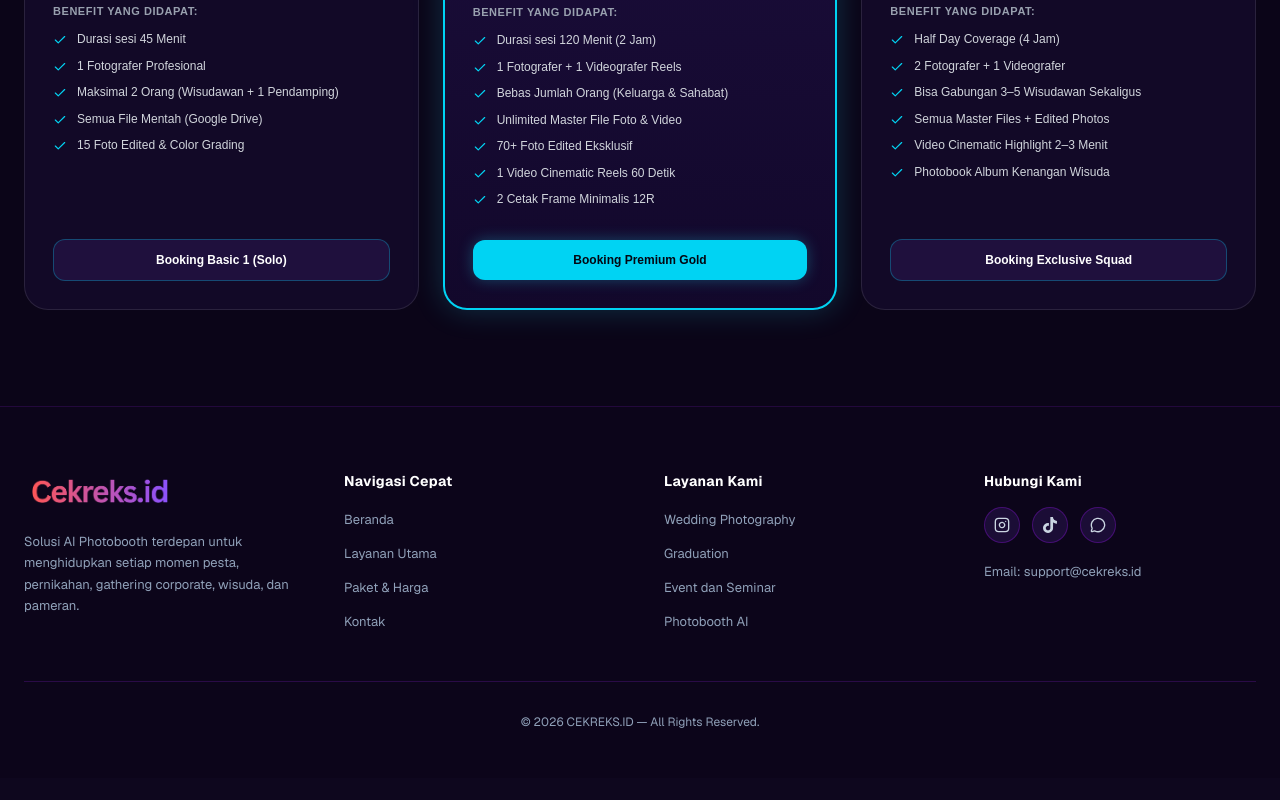
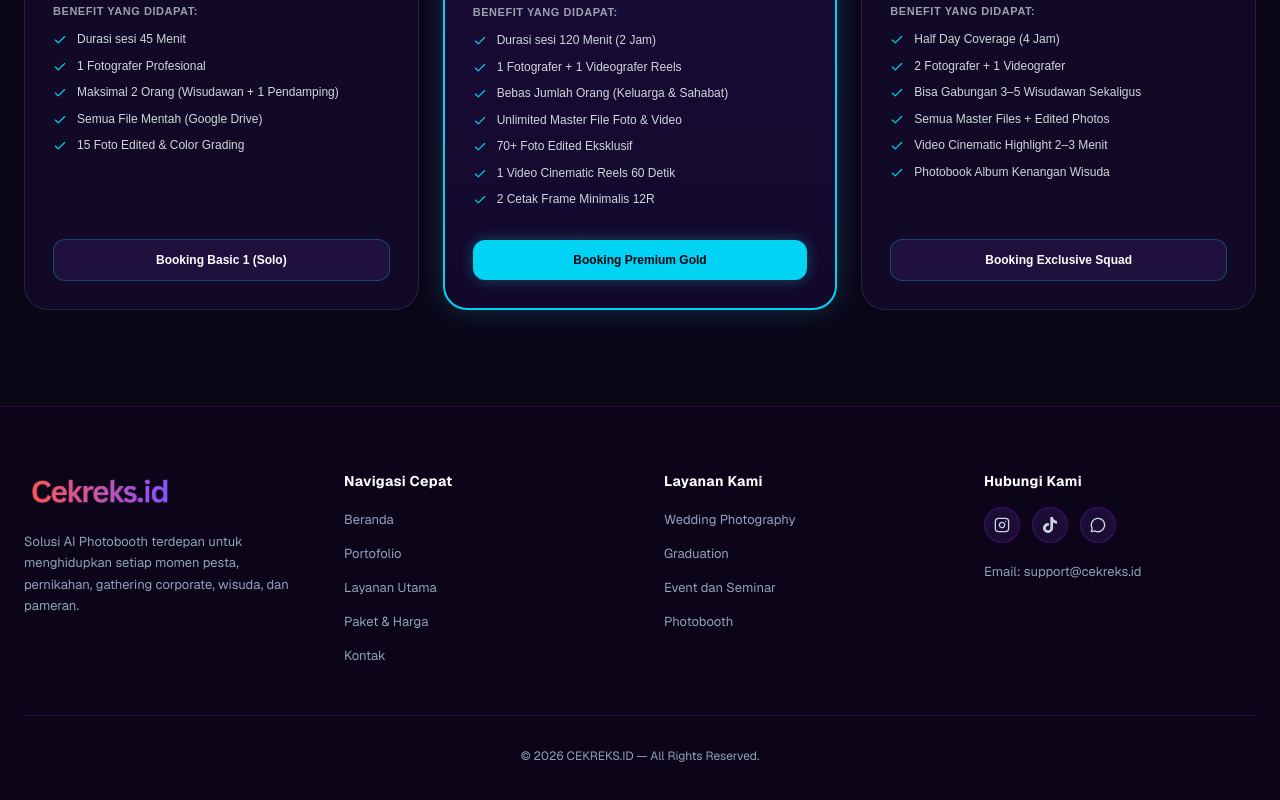
Before and after one commit to MuhammadRevy49/web-cekreks, a Next.js app: page /layanan/graduation in a window 1280 px wide. Shown: the part 2794-3594 px from the top of the page. Before the commit the page ends 3572 px from the top, so only its background shows below. Built offline with nearby package versions, Linux system fonts and the light colour scheme.

Commit message:
update menu quicklink footer

```diff
--- a/src/components/layout/Footer.tsx
+++ b/src/components/layout/Footer.tsx
@@ -38,6 +38,7 @@ function InstagramIcon({ className }: { className?: string }) {
 
 const QUICK_LINKS = [
   { name: "Beranda", href: "/#beranda" },
+  { name: "Portofolio", href: "/#portofolio" },
   { name: "Layanan Utama", href: "/#layanan" },
   { name: "Paket & Harga", href: "/#harga" },
   { name: "Kontak", href: "/#kontak" },
@@ -47,7 +48,7 @@ const SERVICE_LINKS = [
   { name: "Wedding Photography", href: "/layanan/wedding" },
   { name: "Graduation", href: "/layanan/graduation" },
   { name: "Event dan Seminar", href: "/layanan/event-seminar" },
-  { name: "Photobooth AI", href: "/layanan/photobooth" },
+  { name: "Photobooth", href: "/layanan/photobooth" },
 ];
 
 export default function Footer() {
@@ -113,7 +114,7 @@ export default function Footer() {
             {/* Tombol Sosial Media Lingkaran */}
             <div className="flex items-center gap-3 mb-5">
               <a
-                href="https://instagram.com"
+                href="https://instagram.com/cekreks.id"
                 target="_blank"
                 rel="noreferrer"
                 aria-label="Instagram"
@@ -123,7 +124,7 @@ export default function Footer() {
               </a>
 
               <a
-                href="https://tiktok.com"
+                href="https://tiktok.com/cekreks.id"
                 target="_blank"
                 rel="noreferrer"
                 aria-label="TikTok"
@@ -133,7 +134,7 @@ export default function Footer() {
               </a>
 
               <a
-                href="https://wa.me"
+                href="https://wa.me/6285801105140"
                 target="_blank"
                 rel="noreferrer"
                 aria-label="WhatsApp"
```
